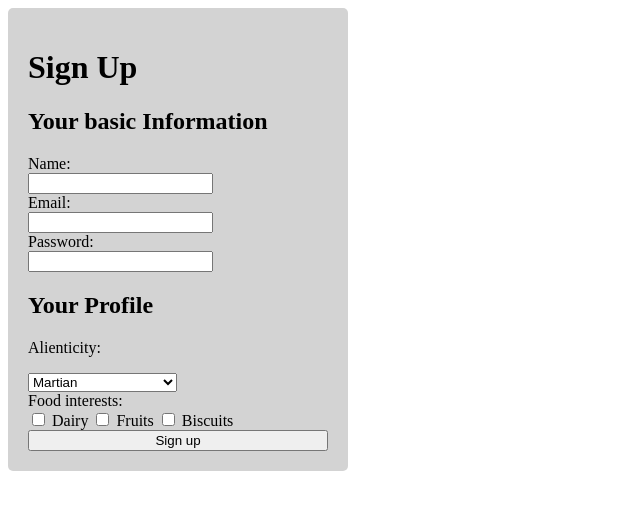
After one commit to sarahabellard1/TheCosmicBodega, a PHP site: page /signup.html in a window 1280 px wide. The commit adds this page. Shown: the top 510 px of the page, without its empty margins (0-640 px from the left). Run offline with PHP 8.4, Linux system fonts and the light colour scheme.

Commit message:
Adding Nelly's work
-Added log-in page
-Added sign-up page
-Added the css for both of these pages to styles.css

```diff
--- /dev/null
+++ b/signup.html
@@ -0,0 +1,34 @@
+<div class="container bagel">
+  <link href="styles.css" rel="stylesheet" >
+  <form action="">
+
+<h1> Sign Up</h1>
+<h2> Your basic Information </h2>
+
+<label for="name"> Name:  </label>
+<input type="text" id="name">
+<label for="email"> Email:  </label>
+<input type="text" id="email">
+<label for="password"> Password:  </label>
+<input type="password" id="password">
+
+
+  <h2> Your Profile </h2>
+    <p> Alienticity: </p>
+    <label for="jobs"> </label>
+    <select name="jobs" id="jobs">
+      <option value="Front"> Martian </option>
+      <option value="PHP"> Earthling </option>
+      <option value="Python"> Plutonian </option>
+      <option value="Rails"> OuterGalactian (else) </option>
+    </select>
+
+    <label for="interests"> Food interests: </label>
+    <input type="checkbox"> Dairy </input>
+    <input type="checkbox"> Fruits </input>
+    <input type="checkbox"> Biscuits </input>
+
+
+   <button type="submit" name="submit" value="Sign up"> Sign up </button>
+ </form>
+</div>
--- a/styles.css
+++ b/styles.css
@@ -81,3 +81,25 @@
 .form-group{
   margin: 20px 0;
 }
+
+.container .bagel{
+  display: flex;
+  justify-content: center;
+}
+
+form{
+  max-width: 300px;
+  background-color: lightgrey;
+  padding:20px;
+  border-radius: 5px;
+}
+
+button{
+  display: block;
+  width: 100%;
+  margin: auto;
+}
+
+label{
+  display:block;
+}
```
Also changed, not shown: login.html (added, +17 -0 lines).
